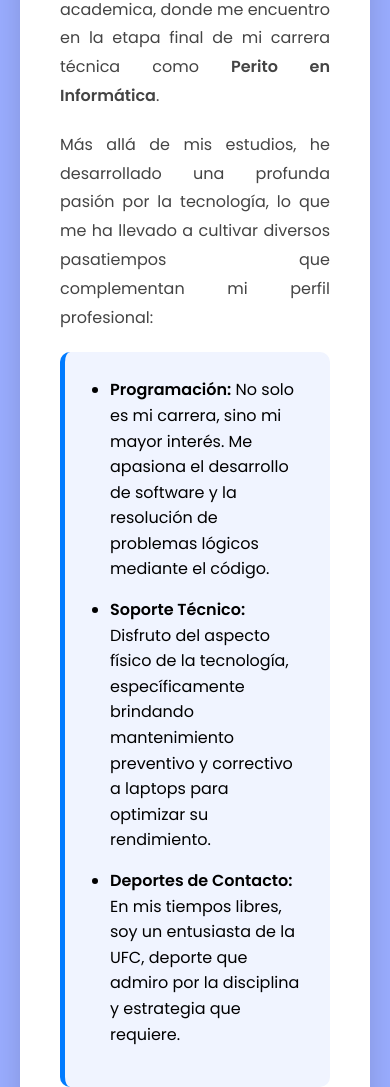
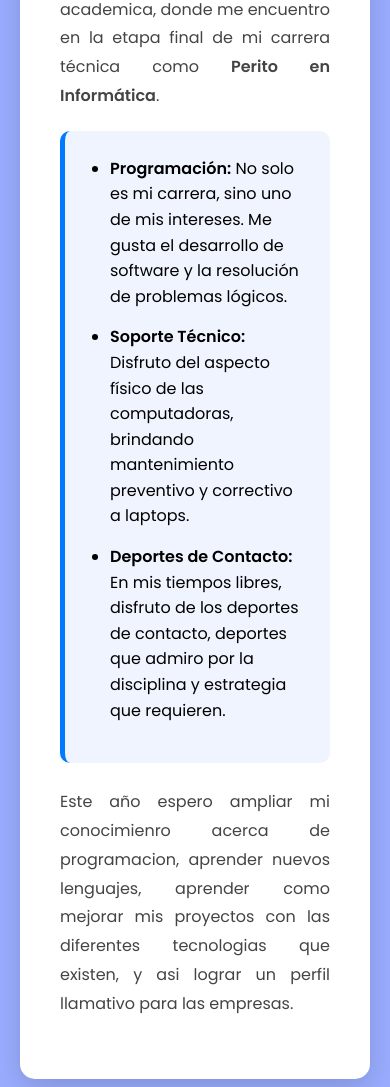
Before and after one commit to Angel-SSJ2/Pagina-Web, a plain HTML site: page Pages/biografia.html in a window 390 px wide. Shown: the part 578-1665 px from the top of the page. Drawn offline with Linux system fonts and the light colour scheme.

Commit message:
Ultimos arreglos de responsividad y diseño

```diff
--- a/Pages/biografia.html
+++ b/Pages/biografia.html
@@ -26,22 +26,15 @@
                     <strong>Perito en Informática</strong>.
                 </p>
 
-                <p class="paragraph">
-                    Más allá de mis estudios, he desarrollado una profunda pasión por la
-                    tecnología, lo que me ha llevado a cultivar
-                    diversos pasatiempos que complementan mi perfil profesional:
-                </p>
-
                 <ul class="hobbies-list">
-                    <li><strong>Programación:</strong> No solo es mi carrera, sino mi mayor
-                        interés. Me apasiona el desarrollo de software y la resolución de
-                        problemas lógicos mediante el código.</li>
-                    <li><strong>Soporte Técnico:</strong> Disfruto del aspecto físico de la
-                        tecnología, específicamente brindando mantenimiento preventivo y
-                        correctivo a laptops para optimizar su rendimiento.</li>
+                    <li><strong>Programación:</strong> No solo es mi carrera, sino uno de mis intereses.
+                Me gusta el desarrollo de software y la resolución de problemas lógicos.
+            </li>
+                    <li><strong>Soporte Técnico:</strong> Disfruto del aspecto físico de las computadoras,
+                brindando mantenimiento preventivo y correctivo a laptops.</li>
                     <li><strong>Deportes de Contacto:</strong> En mis tiempos libres,
-                        soy un entusiasta de la UFC, deporte que admiro por la disciplina y
-                        estrategia que requiere.</li>
+                        disfruto de los deportes de contacto, deportes que admiro por la disciplina y
+                        estrategia que requieren.</li>
                 </ul>
 
                 <p class="paragraph">
--- a/style/estiloKinal.css
+++ b/style/estiloKinal.css
@@ -61,7 +61,9 @@ body {
 .nav ul {
     list-style: none;
     display: flex;
-    gap: 25px;
+    gap: 10px;
+    flex-wrap: wrap;
+    justify-content: center;
 }
 
 .nav ul li a {
```
Also changed, not shown: Pages/rediseño.html (+6 -6 lines), index.html (+1 -1 lines).
